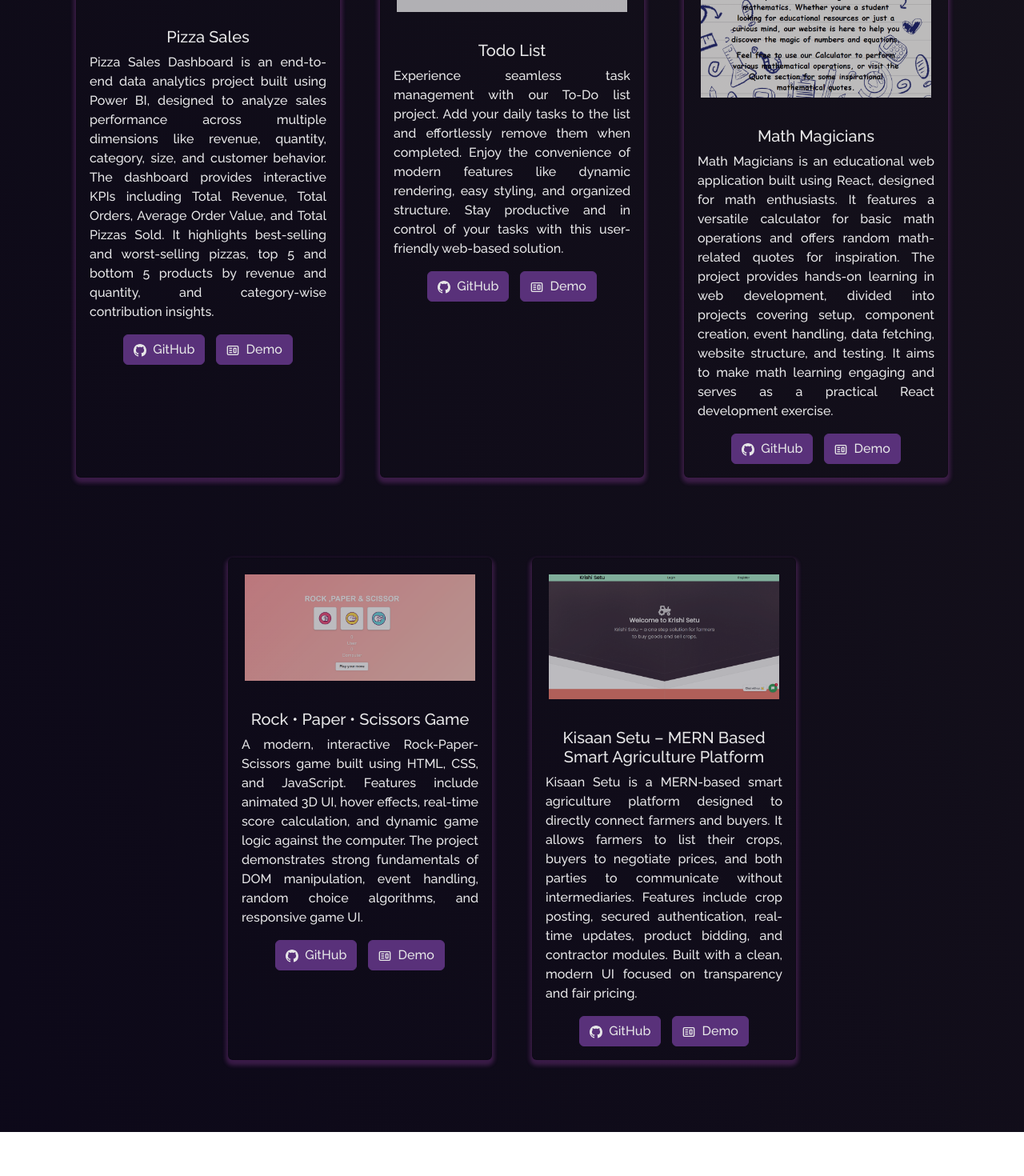
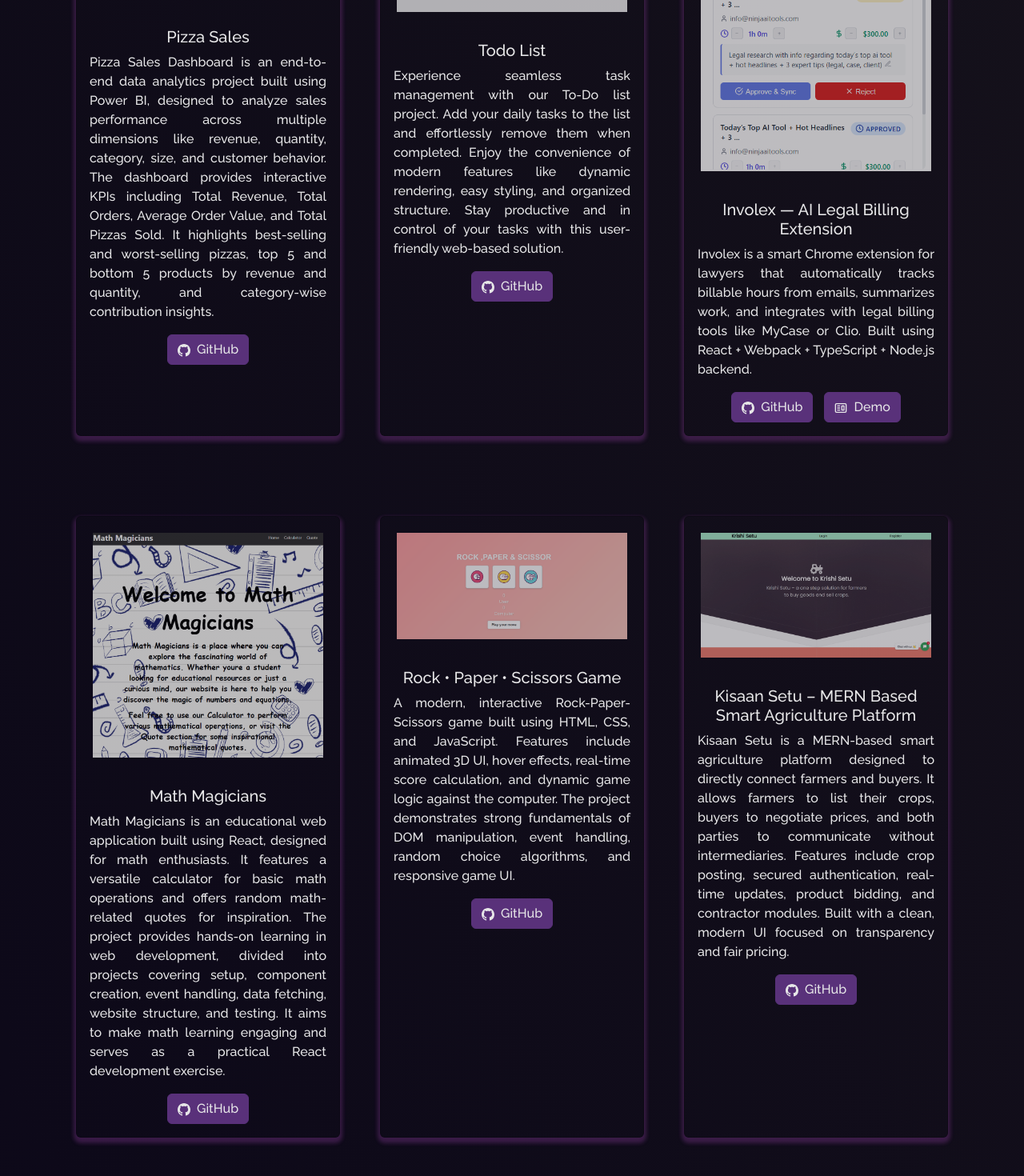
Before and after one commit to saniya-manihar/Portfolio, a React (Create React App) app: page /project in a window 1280 px wide. Shown: the part 482-1952 px from the top of the page at 80% size. Before the commit the page ends 1897 px from the top, so only its background shows below. Built offline with nearby package versions, Linux system fonts and the light colour scheme.

Commit message:
Add Involex project card in portfolio

```diff
--- a/src/components/Projects/Projects.js
+++ b/src/components/Projects/Projects.js
@@ -7,6 +7,8 @@ import mathmagicians from "../../Assets/Projects/math-magicians.png"
 import PizzaSale from "../../Assets/Projects/pixxasaleimage.png"
 import RockPaperSci from "../../Assets/Projects/RockPaperSci.png"
 import KisaanSetuImg from "../../Assets/Projects/KisaanSetu.png"
+import Involex from "../../Assets/Projects/involeximage.png"
+
 function Projects() {
   return (
     <Container fluid className="project-section">
@@ -27,18 +29,9 @@ function Projects() {
               isBlog={false}
               title="Pizza Sales"
               description="Pizza Sales Dashboard is an end-to-end data analytics project built using Power BI, designed to analyze sales performance across multiple dimensions like revenue, quantity, category, size, and customer behavior. The dashboard provides interactive KPIs including Total Revenue, Total Orders, Average Order Value, and Total Pizzas Sold. It highlights best-selling and worst-selling pizzas, top 5 and bottom 5 products by revenue and quantity, and category-wise contribution insights."
-
               ghLink="https://github.com/saniya-manihar/Pizza_Sales_Analysis"
-              demoLink="https://auto-docs-54hp.onrender.com/"
             />
           </Col>
-
-
-
-
-
-
-
           <Col md={4} className="project-card">
             <ProjectCard
               imgPath={toDoList}
@@ -46,9 +39,20 @@ function Projects() {
               title="Todo List"
               description="Experience seamless task management with our To-Do list project. Add your daily tasks to the list and effortlessly remove them when completed. Enjoy the convenience of modern features like dynamic rendering, easy styling, and organized structure. Stay productive and in control of your tasks with this user-friendly web-based solution. "
               ghLink="https://github.com/saniya-manihar/To-do"
-              demoLink="https://todo-list-t5r6.onrender.com"
             />
           </Col>
+          <Col md={4} className="project-card">
+            <ProjectCard
+              imgPath={Involex}
+              isBlog={false}
+              title="Involex — AI Legal Billing Extension"
+              description="Involex is a smart Chrome extension for lawyers that automatically tracks billable hours from emails, summarizes work, and integrates with legal billing tools like MyCase or Clio. Built using React + Webpack + TypeScript + Node.js backend."
+              ghLink="https://github.com/saniya-manihar/Involex"
+              demoLink="https://involex-eight.vercel.app"
+            />
+            </Col>
+
+
 
           <Col md={4} className="project-card">
             <ProjectCard
@@ -57,7 +61,6 @@ function Projects() {
               title="Math Magicians"
               description="Math Magicians is an educational web application built using React, designed for math enthusiasts. It features a versatile calculator for basic math operations and offers random math-related quotes for inspiration. The project provides hands-on learning in web development, divided into projects covering setup, component creation, event handling, data fetching, website structure, and testing. It aims to make math learning engaging and serves as a practical React development exercise."
               ghLink="https://github.com/saniya-manihar/math-magicians"
-              demoLink="https://math-magicians-dnk4.onrender.com"
             />
           </Col>
 
@@ -68,7 +71,6 @@ function Projects() {
               title="Rock • Paper • Scissors Game"
               description="A modern, interactive Rock-Paper-Scissors game built using HTML, CSS, and JavaScript. Features include animated 3D UI, hover effects, real-time score calculation, and dynamic game logic against the computer. The project demonstrates strong fundamentals of DOM manipulation, event handling, random choice algorithms, and responsive game UI."
               ghLink="https://github.com/saniya-manihar/Rock-Paper-and-Scissor-Game"
-              demoLink="https://math-magicians-dnk4.onrender.com"
             />
           </Col>
 
@@ -79,7 +81,6 @@ function Projects() {
               title="Kisaan Setu – MERN Based Smart Agriculture Platform"
               description="Kisaan Setu is a MERN-based smart agriculture platform designed to directly connect farmers and buyers. It allows farmers to list their crops, buyers to negotiate prices, and both parties to communicate without intermediaries. Features include crop posting, secured authentication, real-time updates, product bidding, and contractor modules. Built with a clean, modern UI focused on transparency and fair pricing."
               ghLink="https://github.com/saniya-manihar/Kisaan-Setu---MERN"
-    demoLink="https://your-demo-link.com"
             />
           </Col>
 
```
Also changed, not shown: src/Assets/Projects/involeximage.png (added). Lines whose indentation alone changed are shown as unchanged.
